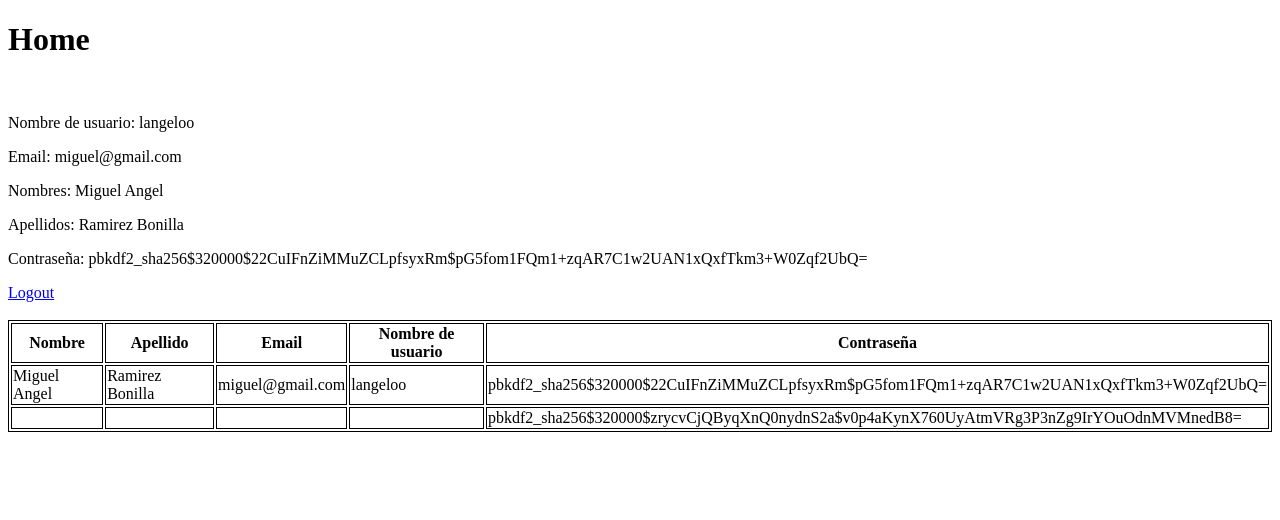
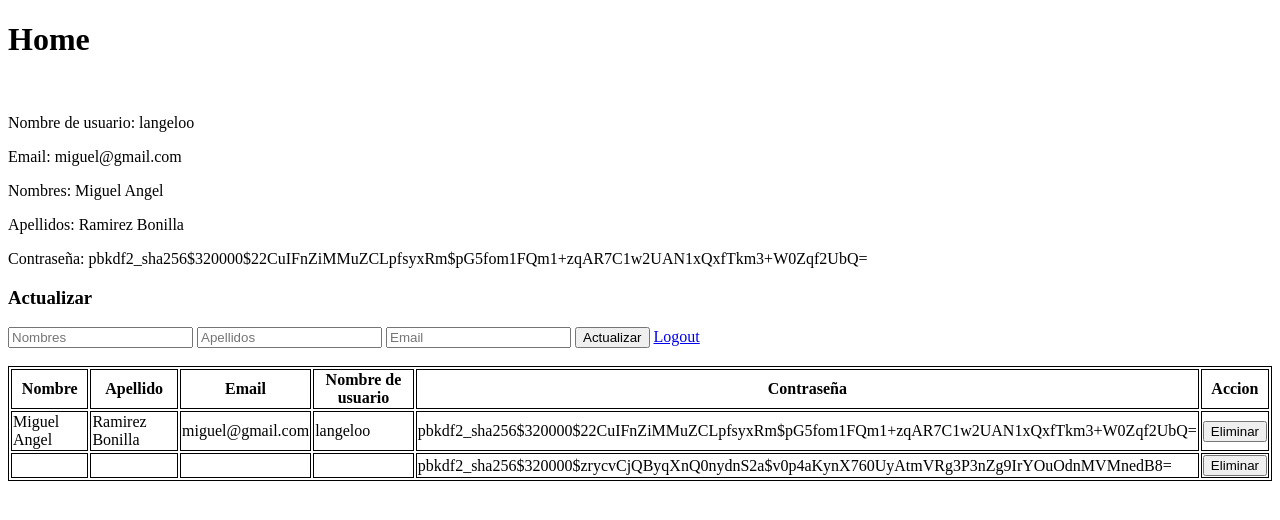
Before and after one commit to Langeloo/django_ppc, a Django app: page /autenticacion/home/ in a window 1280 px wide. Shown: the top 520 px of the page. Run offline with Django 4.2, Linux system fonts and the light colour scheme; a user stored in the database is signed in; data comes from the database, SQL or seed files in the repository.

Commit message:
add models

```diff
--- a/prog_auth/views.py
+++ b/prog_auth/views.py
@@ -1,3 +1,4 @@
+from turtle import up
 from django.shortcuts import redirect, render
 from urllib import request
 from django.contrib.auth import login, logout, authenticate
@@ -32,6 +33,17 @@ def Login(request):
 
 def Home(request):
     users = User.objects.all()
+    if "delete" in request.POST:
+        user = User.objects.get(username=request.POST['delete'])
+        user.delete()
+        print("Usuario eliminado")
+    elif "update" in request.POST:
+        up_user = User.objects.get(username=request.user.username)
+        up_user.first_name=request.POST['new_first_name']
+        up_user.last_name=request.POST['new_last_name']
+        up_user.email=request.POST['new_email']
+        up_user.save()
+
     return render(request, 'home.html', {'users': users})
 
 def Logout(request):
--- a/templates/home.html
+++ b/templates/home.html
@@ -16,6 +16,7 @@
 </head>
 
 <body>
+    <form action="" method="post">
         <h1>Home</h1>
         <br>
         <p>Nombre de usuario: {{ user.username }}</p>
@@ -23,8 +24,15 @@
         <p>Nombres: {{ user.first_name }}</p>
         <p>Apellidos: {{ user.last_name }}</p>
         <p>Contraseña: {{ user.password }}</p>
+        <h3>Actualizar</h3>
+        <input type="text" name="new_first_name" placeholder="Nombres">
+        <input type="text" name="new_last_name" placeholder="Apellidos">
+        <input type="text" name="new_email" placeholder="Email">
+        <button type="submit" name="update">Actualizar</button>
         <a href="{% url 'prog_auth:logout' %}">Logout</a>
         <br><br>
+
+        {% csrf_token %}
         <table style="width:100%">
             <thead>
                 <th>Nombre</th>
@@ -32,6 +40,7 @@
                 <th>Email</th>
                 <th>Nombre de usuario</th>
                 <th>Contraseña</th>
+                <th>Accion</th>
             </thead>
             {% for user in users %}
             <tr>
@@ -40,10 +49,12 @@
                 <td>{{ user.email }}</td>
                 <td>{{ user.username }}</td>
                 <td>{{ user.password }}</td>
+                <td><button value="{{ user.username }}" type="submit" name="delete">Eliminar</button></td>
             </tr>
             {% endfor %}
 
         </table>
+    </form>
 </body>
 
 </html>
```
Lines whose indentation alone changed are shown as unchanged.
